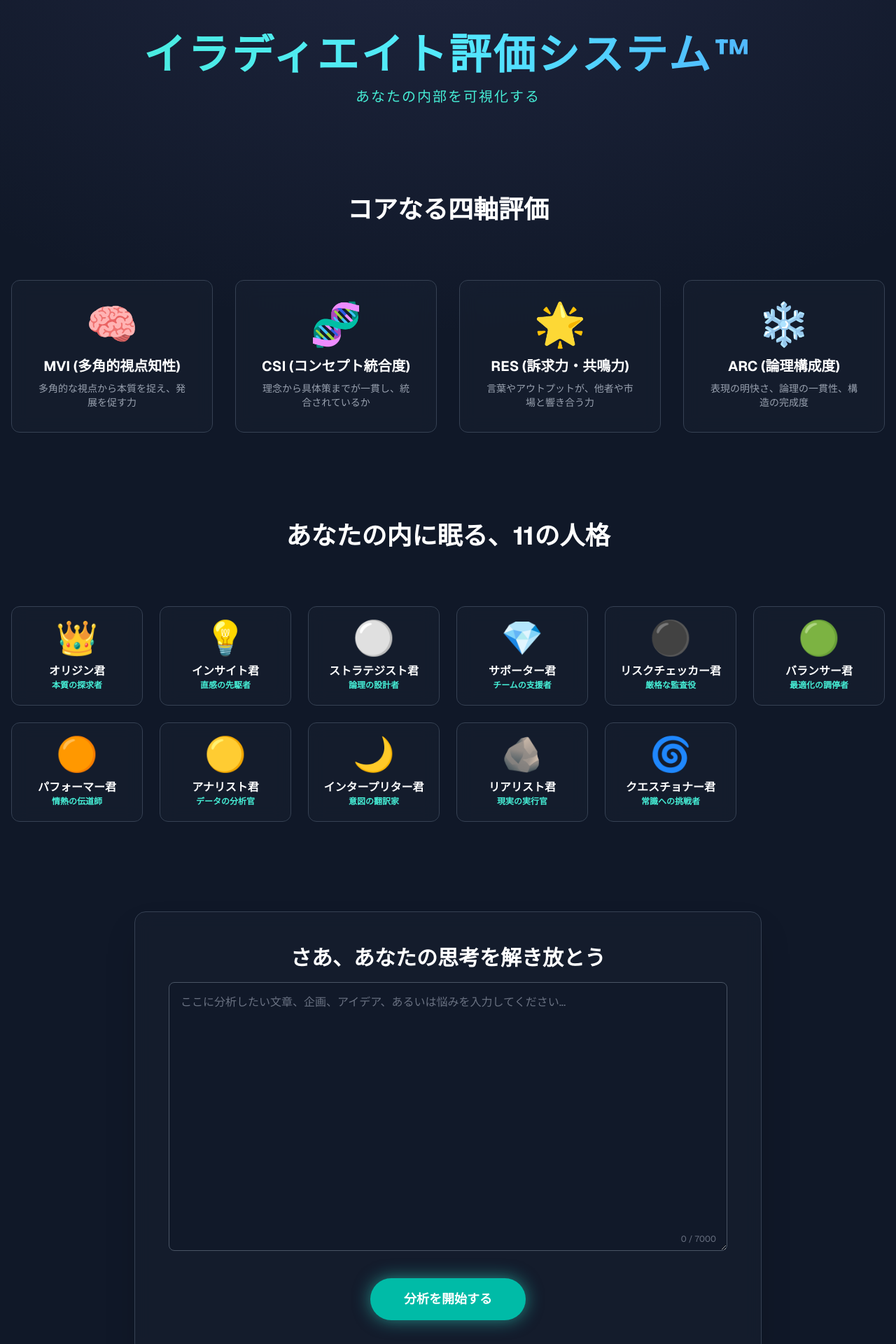
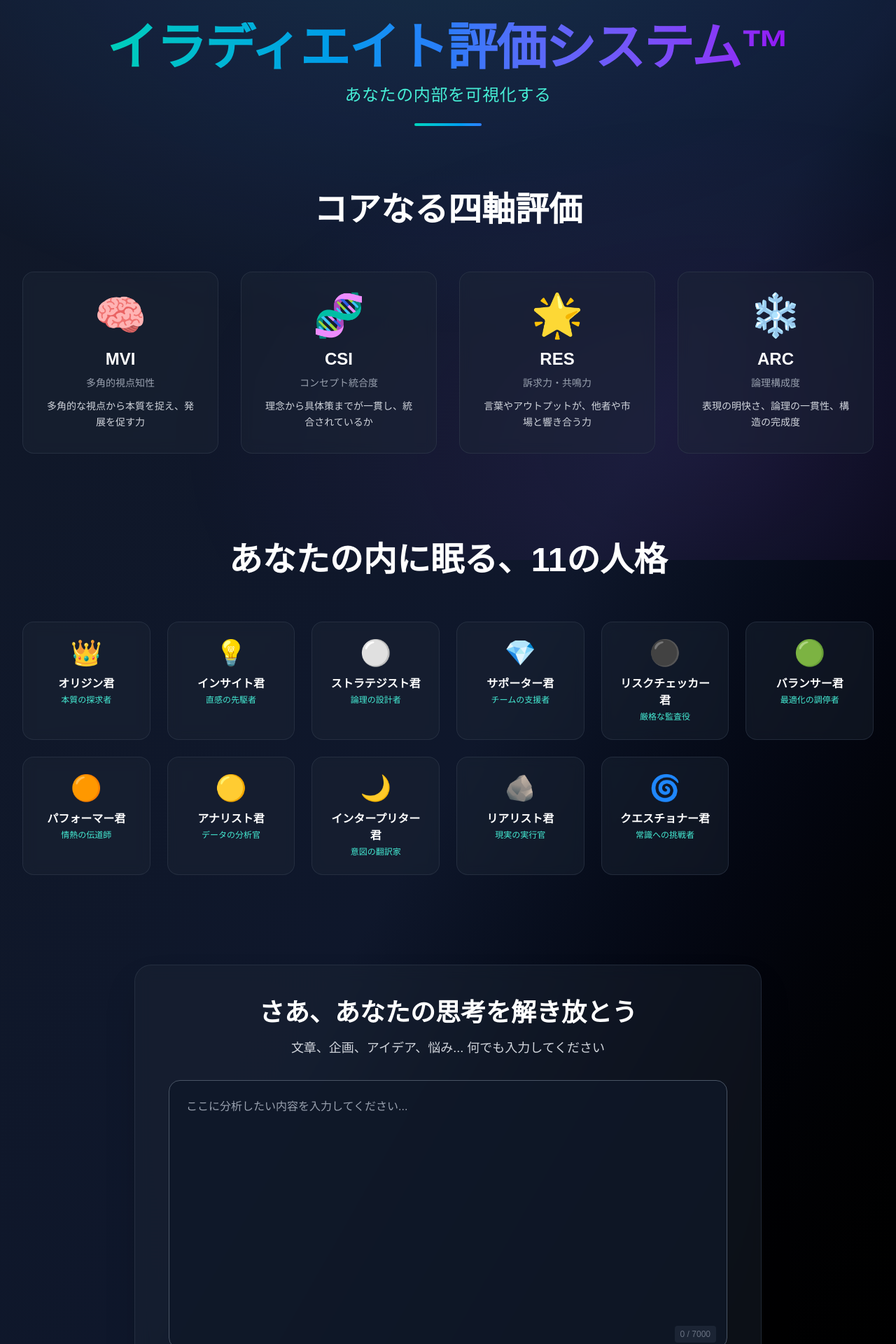
Before and after one commit to POCKY2626/irradiate-app, a Next.js app: page / in a window 1280 px wide. Shown: the top 1920 px of the page at 70% size. Built offline with nearby package versions, Linux system fonts and the light colour scheme.

Commit message:
feat: Increase textarea size and add character counter

```diff
--- a/app/page.tsx
+++ b/app/page.tsx
@@ -33,8 +33,11 @@ const AuthChecker = ({ children }: { children: React.ReactNode }) => {
   // 認証が確認されるまでは、ローディング画面を表示します
   if (!isAuthenticated) {
     return (
-      <div className="min-h-screen bg-gray-900 flex items-center justify-center">
-        <div className="animate-spin rounded-full h-12 w-12 border-t-2 border-b-2 border-teal-400"></div>
+      <div className="min-h-screen bg-gradient-to-br from-gray-900 via-slate-900 to-black flex items-center justify-center">
+        <div className="text-center">
+          <div className="animate-spin rounded-full h-16 w-16 border-t-4 border-b-4 border-teal-400 mx-auto mb-4"></div>
+          <p className="text-teal-300 text-lg">認証中...</p>
+        </div>
       </div>
     );
   }
@@ -74,10 +77,10 @@ const councilMembers = [
 ];
 
 const axesData = [
-    { key: 'mvi' as const, name: 'MVI (多角的視点知性)', icon: '🧠', description: '多角的な視点から本質を捉え、発展を促す力' },
-    { key: 'csi' as const, name: 'CSI (コンセプト統合度)', icon: '🧬', description: '理念から具体策までが一貫し、統合されているか' },
-    { key: 'res' as const, name: 'RES (訴求力・共鳴力)', icon: '🌟', description: '言葉やアウトプットが、他者や市場と響き合う力' },
-    { key: 'arc' as const, name: 'ARC (論理構成度)', icon: '❄️', description: '表現の明快さ、論理の一貫性、構造の完成度' }
+    { key: 'mvi' as const, name: 'MVI', fullName: '多角的視点知性', icon: '🧠', description: '多角的な視点から本質を捉え、発展を促す力' },
+    { key: 'csi' as const, name: 'CSI', fullName: 'コンセプト統合度', icon: '🧬', description: '理念から具体策までが一貫し、統合されているか' },
+    { key: 'res' as const, name: 'RES', fullName: '訴求力・共鳴力', icon: '🌟', description: '言葉やアウトプットが、他者や市場と響き合う力' },
+    { key: 'arc' as const, name: 'ARC', fullName: '論理構成度', icon: '❄️', description: '表現の明快さ、論理の一貫性、構造の完成度' }
 ];
 
 // あなたが作成したメインページのUIコンポーネント
@@ -117,12 +120,23 @@ function MainContent() {
   };
 
   return (
-    <div className="min-h-screen bg-gray-900 text-gray-200 font-sans">
-      <div className="absolute top-0 left-0 w-full h-full bg-[radial-gradient(ellipse_80%_80%_at_50%_-20%,rgba(120,119,198,0.3),rgba(255,255,255,0))] opacity-50"></div>
-      <div className="relative container mx-auto px-4 py-12 z-10">
-        <header className="w-full text-center mb-32 animate-fade-in">
-          <h1 className="text-5xl md:text-6xl font-bold bg-gradient-to-r from-teal-300 via-cyan-300 to-blue-400 bg-clip-text text-transparent tracking-wider">イラディエイト評価システム™</h1>
-          <p className="text-teal-300 text-xl mt-4 tracking-widest">あなたの内部を可視化する</p>
+    <div className="min-h-screen bg-gradient-to-br from-gray-900 via-slate-900 to-black text-gray-100">
+      {/* 背景エフェクト */}
+      <div className="fixed inset-0 bg-[radial-gradient(ellipse_80%_80%_at_50%_-20%,rgba(56,189,248,0.15),rgba(59,130,246,0.1),transparent)] pointer-events-none"></div>
+      <div className="fixed inset-0 bg-[radial-gradient(ellipse_60%_60%_at_80%_80%,rgba(168,85,247,0.1),transparent)] pointer-events-none"></div>
+
+      <div className="relative z-10 container mx-auto px-4 sm:px-6 lg:px-8 py-8">
+        {/* ヘッダー */}
+        <header className="text-center mb-16 lg:mb-24">
+          <div className="inline-block animate-pulse">
+            <h1 className="text-4xl sm:text-5xl lg:text-7xl font-extrabold bg-gradient-to-r from-teal-400 via-blue-500 to-purple-600 bg-clip-text text-transparent mb-4 tracking-tight">
+              イラディエイト評価システム™
+            </h1>
+          </div>
+          <p className="text-lg sm:text-xl lg:text-2xl text-teal-300 font-light tracking-wide">
+            あなたの内部を可視化する
+          </p>
+          <div className="mt-6 w-24 h-1 bg-gradient-to-r from-teal-400 to-blue-500 mx-auto rounded-full"></div>
         </header>
 
         {/* --- ここから下が、分析フォームと結果表示のUIです --- */}
@@ -130,56 +144,125 @@ function MainContent() {
         {!result ? (
           <>
             {/* 結果がない時に表示されるセクション */}
-            <section className="my-32 animate-fade-in-slow">
-              <h2 className="text-4xl font-bold text-center mb-20 text-white">コアなる四軸評価</h2>
-              <div className="grid grid-cols-1 md:grid-cols-2 lg:grid-cols-4 gap-8">
-                {axesData.map(axis => (
-                  <div key={axis.name} className="bg-gray-800/30 backdrop-blur-md border border-gray-700 p-8 rounded-xl text-center hover:border-teal-400 hover:bg-gray-800/50 hover:shadow-lg hover:scale-105 transition-all duration-300 cursor-pointer">
-                    <span className="text-6xl">{axis.icon}</span>
-                    <h3 className="text-xl font-bold mt-4 text-white">{axis.name}</h3>
-                    <p className="text-sm text-gray-400 mt-2">{axis.description}</p>
+            <section className="mb-20 lg:mb-32">
+              <h2 className="text-3xl sm:text-4xl lg:text-5xl font-bold text-center mb-12 lg:mb-16 text-white">
+                コアなる四軸評価
+              </h2>
+              <div className="grid grid-cols-1 sm:grid-cols-2 lg:grid-cols-4 gap-6 lg:gap-8">
+                {axesData.map((axis, index) => (
+                  <div
+                    key={axis.name}
+                    className="group bg-gray-800/40 backdrop-blur-sm border border-gray-700/50 p-6 lg:p-8 rounded-2xl text-center hover:border-teal-400/50 hover:bg-gray-700/40 transition-all duration-500 transform hover:-translate-y-2 hover:shadow-2xl hover:shadow-teal-500/20"
+                    style={{ animationDelay: `${index * 100}ms` }}
+                  >
+                    <div className="text-5xl lg:text-6xl mb-4 group-hover:scale-110 transition-transform duration-300">
+                      {axis.icon}
+                    </div>
+                    <h3 className="text-xl lg:text-2xl font-bold text-white mb-2">
+                      {axis.name}
+                    </h3>
+                    <p className="text-sm text-gray-400 mb-3 font-medium">
+                      {axis.fullName}
+                    </p>
+                    <p className="text-sm text-gray-300 leading-relaxed">
+                      {axis.description}
+                    </p>
                   </div>
                 ))}
               </div>
             </section>
-            <section className="my-32 animate-fade-in-slow">
-              <h2 className="text-4xl font-bold text-center mb-20 text-white">あなたの内に眠る、11の人格</h2>
-              <div className="grid grid-cols-2 md:grid-cols-4 lg:grid-cols-6 gap-6">
-                {councilMembers.map(member => (
-                  <div key={member.name} className="bg-gray-800/30 backdrop-blur-md border border-gray-700 p-5 rounded-xl text-center flex flex-col items-center justify-center hover:bg-gray-700/50 hover:border-teal-400 hover:shadow-lg hover:scale-105 transition-all duration-300 cursor-pointer">
-                    <span className="text-5xl">{member.icon}</span>
-                    <h3 className="text-md font-bold mt-3 text-white">{member.name}</h3>
-                    <p className="text-xs text-teal-300 font-semibold">{member.title}</p>
+
+            <section className="mb-20 lg:mb-32">
+              <h2 className="text-3xl sm:text-4xl lg:text-5xl font-bold text-center mb-12 lg:mb-16 text-white">
+                あなたの内に眠る、11の人格
+              </h2>
+              <div className="grid grid-cols-2 sm:grid-cols-3 md:grid-cols-4 lg:grid-cols-6 gap-4 lg:gap-6">
+                {councilMembers.map((member, index) => (
+                  <div
+                    key={member.name}
+                    className="group bg-gray-800/40 backdrop-blur-sm border border-gray-700/50 p-4 lg:p-6 rounded-2xl text-center hover:bg-gray-700/50 hover:border-teal-400/50 transition-all duration-300 transform hover:-translate-y-1"
+                    style={{ animationDelay: `${index * 50}ms` }}
+                  >
+                    <div className="text-3xl lg:text-4xl mb-3 group-hover:scale-110 transition-transform duration-300">
+                      {member.icon}
+                    </div>
+                    <h3 className="text-sm lg:text-base font-bold text-white mb-1">
+                      {member.name}
+                    </h3>
+                    <p className="text-xs text-teal-300 font-medium leading-tight">
+                      {member.title}
+                    </p>
                   </div>
                 ))}
               </div>
             </section>
-            <main id="analysis-form" className="w-full max-w-4xl mx-auto mb-32 flex-grow flex flex-col items-center justify-center bg-gray-800/30 backdrop-blur-md border border-gray-700 p-8 md:p-12 rounded-2xl shadow-2xl hover:shadow-[0_0_40px_rgba(45,212,191,0.3)] transition-all duration-300 animate-fade-in-slow">
-              <div className="w-full text-center">
-                <h2 className="text-3xl font-bold mb-4 text-white">さあ、あなたの思考を解き放とう</h2>
-                <div className="relative w-full">
+
+            <main id="analysis-form" className="max-w-4xl mx-auto">
+              <div className="bg-gray-800/40 backdrop-blur-md border border-gray-700/50 rounded-3xl p-8 lg:p-12 shadow-2xl">
+                <div className="text-center mb-8">
+                  <h2 className="text-2xl sm:text-3xl lg:text-4xl font-bold text-white mb-4">
+                    さあ、あなたの思考を解き放とう
+                  </h2>
+                  <p className="text-gray-300 text-lg">
+                    文章、企画、アイデア、悩み... 何でも入力してください
+                  </p>
+                </div>
+
+                <div className="space-y-6">
+                  <div className="relative">
                     <textarea
-                      className="w-full h-96 p-4 pb-8 bg-gray-900/70 rounded-lg border border-gray-600 focus:ring-2 focus:ring-teal-400 outline-none transition duration-300 text-white placeholder-gray-500 resize-y"
-                      placeholder="ここに分析したい文章、企画、アイデア、あるいは悩みを入力してください..."
+                      className="w-full h-80 lg:h-96 p-6 bg-gray-900/80 rounded-2xl border border-gray-600 focus:ring-2 focus:ring-teal-400/50 focus:border-teal-400/50 outline-none transition-all duration-300 text-white placeholder-gray-400 resize-none text-base leading-relaxed"
+                      placeholder="ここに分析したい内容を入力してください..."
                       value={inputText}
                       onChange={(e) => setInputText(e.target.value)}
                       disabled={isLoading}
                       maxLength={MAX_CHARS}
                     />
-                  <div className="absolute bottom-4 right-4 text-xs text-gray-500">
-                    {inputText.length} / {MAX_CHARS}
+                    <div className="absolute bottom-4 right-4 text-xs text-gray-500 bg-gray-800/80 px-2 py-1 rounded">
+                      {inputText.length} / {MAX_CHARS}
+                    </div>
                   </div>
+
+                  {error && (
+                    <div className="bg-red-900/50 border border-red-500/50 rounded-lg p-4">
+                      <p className="text-red-300 text-center">{error}</p>
+                    </div>
+                  )}
+
+                  <div className="text-center">
+                    <button
+                      onClick={handleAnalysis}
+                      disabled={isLoading || !inputText.trim()}
+                      className="px-8 py-4 lg:px-12 lg:py-5 bg-gradient-to-r from-teal-500 to-blue-600 text-white rounded-full text-lg lg:text-xl font-bold hover:from-teal-400 hover:to-blue-500 transition-all duration-300 transform hover:scale-105 shadow-lg hover:shadow-2xl hover:shadow-teal-500/30 disabled:opacity-50 disabled:transform-none disabled:shadow-none"
+                    >
+                      {isLoading ? (
+                        <span className="flex items-center space-x-3">
+                          <div className="animate-spin rounded-full h-5 w-5 border-t-2 border-b-2 border-white"></div>
+                          <span>分析中...</span>
+                        </span>
+                      ) : (
+                        '分析を開始する'
+                      )}
+                    </button>
+                  </div>
+
+                  {isLoading && (
+                    <div className="text-center">
+                      <p className="text-gray-400 text-lg">
+                        11人格があなたの思考を分析中です...
+                      </p>
+                      <div className="flex justify-center items-center space-x-2 mt-4">
+                        {[...Array(3)].map((_, i) => (
+                          <div
+                            key={i}
+                            className="w-2 h-2 bg-teal-400 rounded-full animate-bounce"
+                            style={{ animationDelay: `${i * 200}ms` }}
+                          ></div>
+                        ))}
+                      </div>
+                    </div>
+                  )}
                 </div>
-                {error && <p className="text-red-400 mt-4 animate-fade-in">{error}</p>}
-                <button onClick={handleAnalysis} disabled={isLoading} className="mt-8 px-12 py-4 bg-teal-500 text-white rounded-full text-lg font-bold hover:bg-teal-400 transition-all transform hover:scale-105 shadow-[0_0_25px_rgba(45,212,191,0.6)] disabled:opacity-50">
-                  {isLoading ? '分析中...' : '分析を開始する'}
-                </button>
-                {isLoading && (
-                  <div className="mt-6 flex justify-center items-center space-x-3 text-gray-400">
-                    <div className="animate-spin rounded-full h-6 w-6 border-t-2 border-b-2 border-white"></div>
-                    <span>11人格があなたの思考を分析中です...</span>
-                  </div>
-                )}
               </div>
             </main>
           </>
@@ -198,7 +281,7 @@ function MainContent() {
             </div>
             <h2 className="text-2xl font-bold mb-4 text-teal-300">分析結果</h2>
             <div className="mt-10 text-center">
-              <p className="text-3xl sm:text-4xl font-extrabold text-yellow-200 tracking-wide">
+              <p className="text-3xl sm:text-4xl font-extrabold text-yellow-300 tracking-wide">
                 🏆 総合スコア：<span className="text-white">{result.overallScore} / 100 点</span>
               </p>
               <p className="mt-2 text-lg text-gray-300 italic">
@@ -226,7 +309,7 @@ function MainContent() {
                       <p className="mt-4 text-base text-gray-100 leading-relaxed">
                         {comments?.evaluationComment || "（評価コメントなし）"}
                       </p>
-                      <p className="mt-4 text-base text-blue-300 italic leading-relaxed">
+                      <p className="mt-4 text-base text-yellow-300 italic leading-relaxed">
                         <span className="font-semibold">🌱 改善ヒント：</span>
                         {comments?.improvementComment || "（改善ヒントなし）"}
                       </p>
@@ -254,7 +337,7 @@ function MainContent() {
               <h3 className="text-3xl md:text-4xl font-extrabold text-center text-teal-300 mb-6 tracking-widest drop-shadow-[0_2px_4px_rgba(0,0,0,0.3)]">🔮 総合インサイト</h3>
               <p className="text-2xl md:text-3xl text-center font-bold text-white mb-4">{`「${result?.concludingInsight?.insightName}」`}</p>
               <p className="text-lg md:text-xl text-gray-100 leading-relaxed whitespace-pre-line text-center">{result?.concludingInsight?.comment}</p>
-              <p className="mt-6 text-sm italic text-yellow-200 border-t border-gray-600 pt-3 text-center">🧭 次の問い：{result?.concludingInsight?.question}</p>
+              <p className="mt-6 text-sm italic text-yellow-300 border-t border-gray-600 pt-3 text-center">🧭 次の問い：{result?.concludingInsight?.question}</p>
             </div>
             <div className="mb-12 p-8 bg-gradient-to-r from-yellow-800 via-yellow-700 to-yellow-900 border-4 border-yellow-400 rounded-3xl shadow-[0_0_60px_rgba(234,179,8,0.5)] animate-fade-in-slow">
               <h3 className="text-3xl md:text-4xl font-extrabold text-center text-yellow-300 mb-6 tracking-widest drop-shadow-[0_2px_4px_rgba(0,0,0,0.3)]">🧙‍♂️ ホメ仙人のことば</h3>
@@ -283,8 +366,11 @@ function MainContent() {
           </section>
         )}
 
-        <footer className="w-full pt-10 mt-16 text-center text-gray-500 border-t border-gray-800">
-          <p>&copy; 2025 イラディエイト評価システム™</p>
+        {/* フッター */}
+        <footer className="text-center mt-20 pt-8 border-t border-gray-800">
+          <p className="text-gray-500">
+            &copy; 2025 イラディエイト評価システム™
+          </p>
         </footer>
       </div>
     </div>
```
